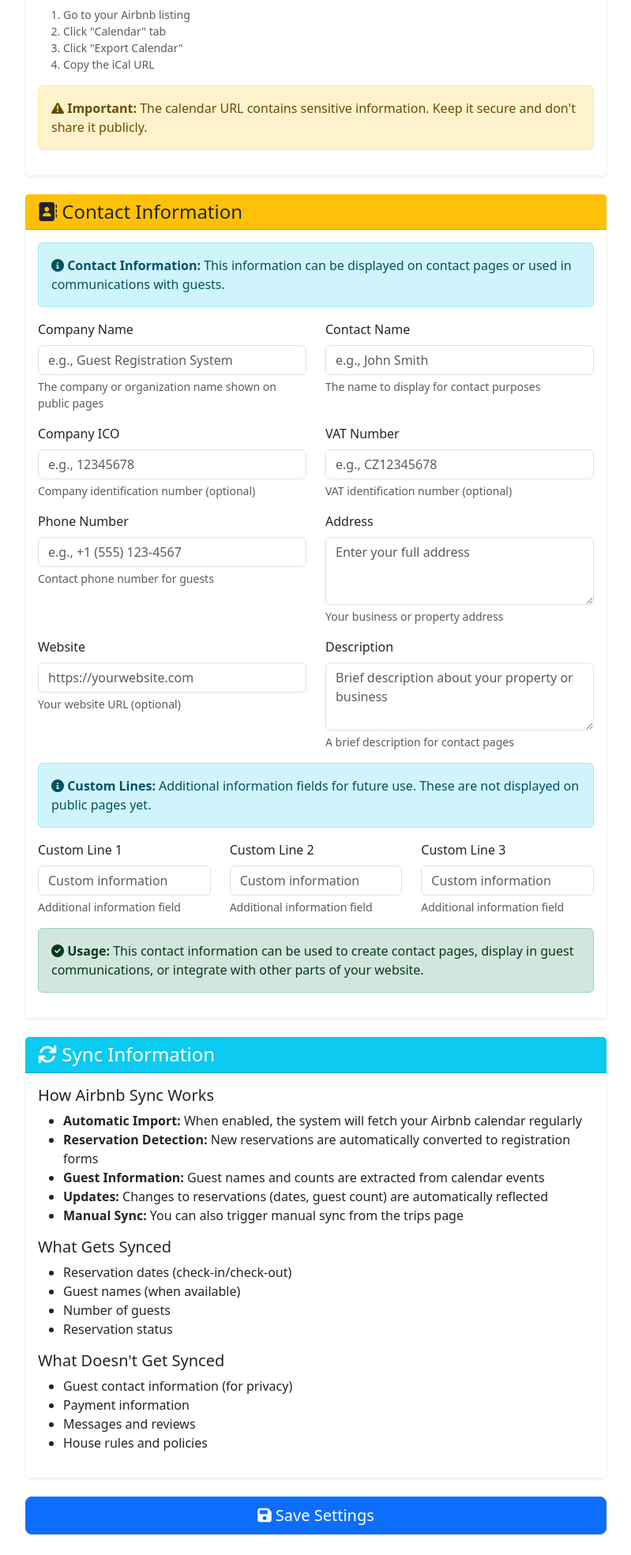
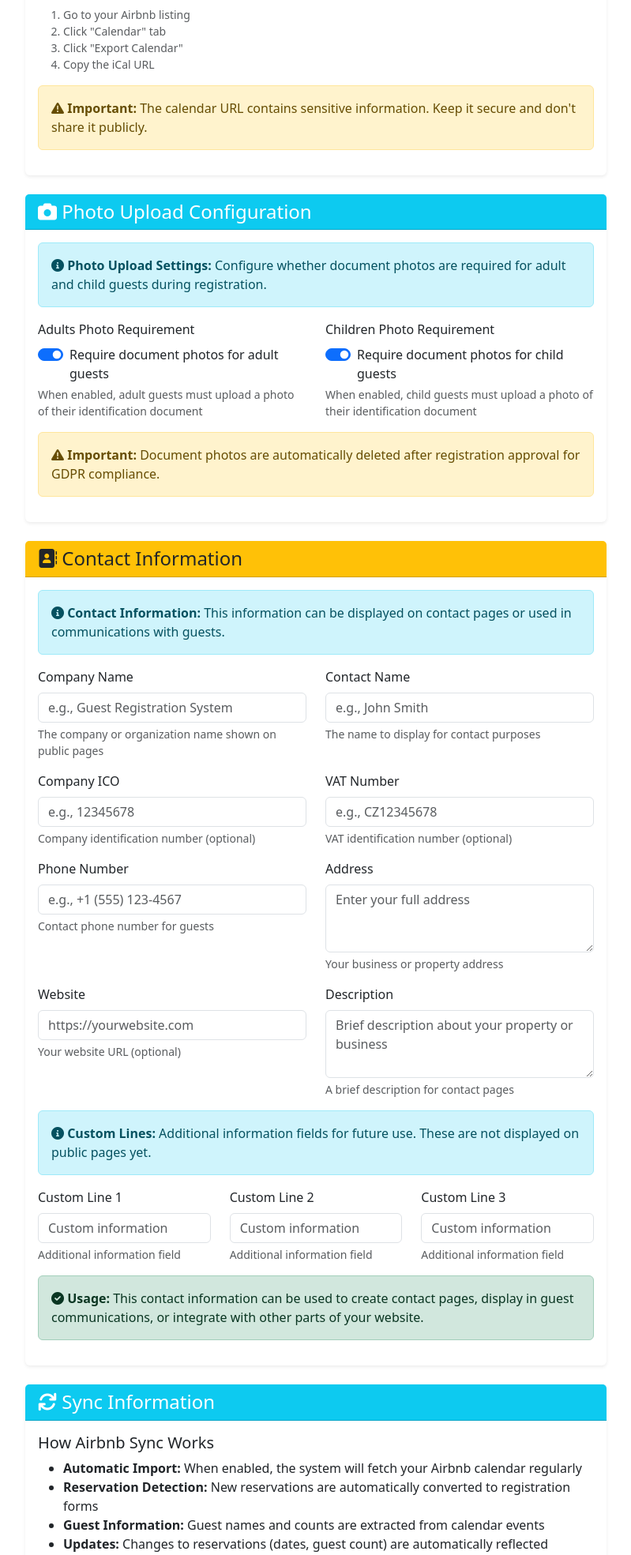
Before and after one commit to 32bit-s-r-o/guest-registration-system, a Flask app: page /admin/settings in a window 1280 px wide. Shown: the part 936-2905 px from the top of the page at 79% size, without its empty margins (240-1039 px from the left). Run offline with Flask 3, Linux system fonts and the light colour scheme; the visitor is signed in with stand-in values (Sample User, id 1).

Commit message:
Implement photo upload requirements for guests in registration process
Add configuration options for requiring document photos for adult and child guests during registration. Update the Admin model to include photo upload settings, modify the registration form to handle age categories, and implement logic to enforce photo requirements based on admin settings. Enhance the registration template with dynamic photo upload requirements and update the admin settings page to manage these configurations. Update translations for new UI elements and messages related to photo upload requirements.

```diff
--- a/app.py
+++ b/app.py
@@ -116,6 +116,9 @@ class Admin(UserMixin, db.Model):
     contact_address = db.Column(db.Text)
     contact_website = db.Column(db.String(200))
     contact_description = db.Column(db.Text)
+    # Photo upload configuration
+    photo_required_adults = db.Column(db.Boolean, default=True)  # Require photos for adults
+    photo_required_children = db.Column(db.Boolean, default=True)  # Require photos for children
     # Additional custom lines (for future use)
     custom_line_1 = db.Column(db.String(200))
     custom_line_2 = db.Column(db.String(200))
@@ -150,6 +153,7 @@ class Registration(db.Model):
     email = db.Column(db.String(120), nullable=False)
     status = db.Column(db.String(20), default='pending')  # pending, approved, rejected
     admin_comment = db.Column(db.Text)
+    language = db.Column(db.String(10), default='en')  # Store selected language
     created_at = db.Column(db.DateTime, default=datetime.utcnow)
     updated_at = db.Column(db.DateTime, default=datetime.utcnow, onupdate=datetime.utcnow)
     guests = db.relationship('Guest', backref='registration', lazy=True, cascade='all, delete-orphan')
@@ -161,6 +165,7 @@ class Guest(db.Model):
     registration_id = db.Column(db.Integer, db.ForeignKey(f'{app.config["TABLE_PREFIX"]}registration.id'), nullable=False)
     first_name = db.Column(db.String(100), nullable=False)
     last_name = db.Column(db.String(100), nullable=False)
+    age_category = db.Column(db.String(20), nullable=False, default='adult')  # adult, child
     document_type = db.Column(db.String(50), nullable=False)  # passport, driving_license, citizen_id
     document_number = db.Column(db.String(100), nullable=False)
     document_image = db.Column(db.String(255))  # File path to uploaded image
@@ -445,7 +450,8 @@ def submit_confirm_code():
 def register(trip_id):
     """Registration form for a specific trip."""
     trip = Trip.query.get_or_404(trip_id)
-    return render_template('register.html', trip=trip)
+    admin = Admin.query.get(trip.admin_id)
+    return render_template('register.html', trip=trip, admin=admin)
 
 @app.route('/register/<confirm_code>')
 def register_by_code(confirm_code):
@@ -455,61 +461,85 @@ def register_by_code(confirm_code):
         flash(_('Invalid confirmation code. Please check your code and try again.'), 'error')
         return redirect(url_for('register_landing'))
 
-    return render_template('register.html', trip=trip)
+    admin = Admin.query.get(trip.admin_id)
+    return render_template('register.html', trip=trip, admin=admin)
 
 @app.route('/register/id/<int:trip_id>', methods=['POST'])
 def submit_registration(trip_id):
     trip = Trip.query.get_or_404(trip_id)
+    admin = Admin.query.get(trip.admin_id)
 
     # Get form data
     email = request.form.get('email')
+    language = session.get('lang', 'en')  # Get current language from session
     guests_data = []
 
     # Collect guest data
-    for i in range(trip.max_guests):
-        first_name = request.form.get(f'first_name_{i}')
-        last_name = request.form.get(f'last_name_{i}')
-        document_type = request.form.get(f'document_type_{i}')
-        document_number = request.form.get(f'document_number_{i}')
-        gdpr_consent = request.form.get(f'gdpr_consent_{i}') == 'on'
-
-        if first_name and last_name:  # Only add if guest data is provided
-            guests_data.append({
-                'first_name': first_name,
-                'last_name': last_name,
-                'document_type': document_type,
-                'document_number': document_number,
-                'gdpr_consent': gdpr_consent
-            })
+    guest_index = 1
+    while True:
+        first_name = request.form.get(f'first_name_{guest_index}')
+        last_name = request.form.get(f'last_name_{guest_index}')
+        age_category = request.form.get(f'age_category_{guest_index}')
+        document_type = request.form.get(f'document_type_{guest_index}')
+        document_number = request.form.get(f'document_number_{guest_index}')
+        gdpr_consent = request.form.get(f'gdpr_consent_{guest_index}') == 'on'
+
+        if not first_name or not last_name:  # Stop if no more guest data
+            break
+
+        # Check photo requirement based on age category and admin settings
+        photo_required = False
+        if age_category == 'adult' and admin.photo_required_adults:
+            photo_required = True
+        elif age_category == 'child' and admin.photo_required_children:
+            photo_required = True
+
+        # Check if photo is uploaded when required
+        document_image = request.files.get(f'document_image_{guest_index}')
+        if photo_required and (not document_image or not document_image.filename):
+            flash(_('Document photo is required for %(age_category)s guests', age_category=age_category), 'error')
+            return redirect(request.url)
+
+        guests_data.append({
+            'first_name': first_name,
+            'last_name': last_name,
+            'age_category': age_category,
+            'document_type': document_type,
+            'document_number': document_number,
+            'gdpr_consent': gdpr_consent,
+            'photo_required': photo_required
+        })
+
+        guest_index += 1
 
     # Handle file uploads
-    files = request.files.getlist('document_images')
     uploaded_files = []
-
-    for file in files:
-        if file and file.filename:
-            filename = secure_filename(f"{uuid.uuid4()}_{file.filename}")
+    for i, guest_data in enumerate(guests_data):
+        document_image = request.files.get(f'document_image_{i+1}')
+        if document_image and document_image.filename:
+            filename = secure_filename(f"{uuid.uuid4()}_{document_image.filename}")
             file_path = os.path.join(app.config['UPLOAD_FOLDER'], filename)
-            file.save(file_path)
+            document_image.save(file_path)
             uploaded_files.append(filename)
+        else:
+            uploaded_files.append(None)
 
     # Handle invoice request
-    invoice_request = request.form.get('request_invoice') == 'on'
+    invoice_request = request.form.get('invoice_request') == 'on'
     invoice_data = None
 
     if invoice_request:
         invoice_data = {
-            'company_name': request.form.get('invoice_company_name'),
-            'vat_number': request.form.get('invoice_vat_number'),
-            'address': request.form.get('invoice_address'),
-            'currency': request.form.get('invoice_currency', 'EUR'),
-            'notes': request.form.get('invoice_notes')
+            'client_name': request.form.get('invoice_name'),
+            'vat_number': request.form.get('invoice_vat'),
+            'address': request.form.get('invoice_address')
         }
 
     # Store in session for confirmation
     session['registration_data'] = {
         'trip_id': trip_id,
         'email': email,
+        'language': language,
         'guests': guests_data,
         'uploaded_files': uploaded_files,
         'invoice_request': invoice_request,
@@ -539,7 +569,8 @@ def submit_for_approval():
     # Create registration
     registration = Registration(
         trip_id=data['trip_id'],
-        email=data['email']
+        email=data['email'],
+        language=data.get('language', 'en')
     )
     db.session.add(registration)
     db.session.flush()  # Get the registration ID
@@ -550,6 +581,7 @@ def submit_for_approval():
             registration_id=registration.id,
             first_name=guest_data['first_name'],
             last_name=guest_data['last_name'],
+            age_category=guest_data['age_category'],
             document_type=guest_data['document_type'],
             document_number=guest_data['document_number'],
             document_image=data['uploaded_files'][i] if i < len(data['uploaded_files']) else None,
@@ -563,7 +595,7 @@ def submit_for_approval():
         invoice_number = f"INV-{datetime.now().strftime('%Y%m%d')}-{Invoice.query.filter_by(admin_id=trip.admin_id).count() + 1:03d}"
 
         # Determine client name
-        client_name = data['invoice_data']['company_name'] if data['invoice_data']['company_name'] else f"{data['guests'][0]['first_name']} {data['guests'][0]['last_name']}"
+        client_name = data['invoice_data']['client_name'] if data['invoice_data']['client_name'] else f"{data['guests'][0]['first_name']} {data['guests'][0]['last_name']}"
 
         # Create draft invoice
         invoice = Invoice(
@@ -663,6 +695,10 @@ def admin_settings():
         current_user.airbnb_listing_id = request.form.get('airbnb_listing_id')
         current_user.airbnb_calendar_url = request.form.get('airbnb_calendar_url')
         current_user.airbnb_sync_enabled = request.form.get('airbnb_sync_enabled') == 'on'
+
+        # Update photo upload settings
+        current_user.photo_required_adults = request.form.get('photo_required_adults') == 'on'
+        current_user.photo_required_children = request.form.get('photo_required_children') == 'on'
 
         # Update password if provided
         new_password = request.form.get('new_password')
@@ -1330,6 +1366,7 @@ def seed_data():
                     registration_id=registration.id,
                     first_name=guest_data['first_name'],
                     last_name=guest_data['last_name'],
+                    age_category=guest_data['age_category'],
                     document_type=guest_data['document_type'],
                     document_number=guest_data['document_number'],
                     document_image=image_filename,  # Use copied image filename
@@ -1665,6 +1702,7 @@ def seed_reset():
                     registration_id=registration.id,
                     first_name=guest_data['first_name'],
                     last_name=guest_data['last_name'],
+                    age_category=guest_data['age_category'],
                     document_type=guest_data['document_type'],
                     document_number=guest_data['document_number'],
                     document_image=image_filename,  # Use copied image filename
--- a/templates/admin/settings.html
+++ b/templates/admin/settings.html
@@ -132,6 +132,61 @@
                         <i class="fas fa-exclamation-triangle"></i>
                         <strong>{{ _('Important') }}:</strong> {{ _('The calendar URL contains sensitive information.
                         Keep it secure and don\'t share it publicly.') }}
+                    </div>
+                </div>
+            </div>
+
+            <!-- Photo Upload Configuration -->
+            <div class="card border-0 shadow-sm mb-4">
+                <div class="card-header bg-info text-white">
+                    <h4 class="mb-0"><i class="fas fa-camera"></i> {{ _('Photo Upload Configuration') }}</h4>
+                </div>
+                <div class="card-body">
+                    <div class="alert alert-info" role="alert">
+                        <i class="fas fa-info-circle"></i>
+                        <strong>{{ _('Photo Upload Settings') }}:</strong> {{ _('Configure whether document photos are
+                        required for adult and child guests during registration.') }}
+                    </div>
+
+                    <div class="row">
+                        <div class="col-md-6">
+                            <div class="mb-3">
+                                <label for="photo_required_adults" class="form-label">{{ _('Adults Photo Requirement')
+                                    }}</label>
+                                <div class="form-check form-switch">
+                                    <input class="form-check-input" type="checkbox" id="photo_required_adults"
+                                        name="photo_required_adults" {% if current_user.photo_required_adults
+                                        %}checked{% endif %}>
+                                    <label class="form-check-label" for="photo_required_adults">
+                                        {{ _('Require document photos for adult guests') }}
+                                    </label>
+                                </div>
+                                <div class="form-text">{{ _('When enabled, adult guests must upload a photo of their
+                                    identification document') }}</div>
+                            </div>
+                        </div>
+                        <div class="col-md-6">
+                            <div class="mb-3">
+                                <label for="photo_required_children" class="form-label">{{ _('Children Photo
+                                    Requirement') }}</label>
+                                <div class="form-check form-switch">
+                                    <input class="form-check-input" type="checkbox" id="photo_required_children"
+                                        name="photo_required_children" {% if current_user.photo_required_children
+                                        %}checked{% endif %}>
+                                    <label class="form-check-label" for="photo_required_children">
+                                        {{ _('Require document photos for child guests') }}
+                                    </label>
+                                </div>
+                                <div class="form-text">{{ _('When enabled, child guests must upload a photo of their
+                                    identification document') }}</div>
+                            </div>
+                        </div>
+                    </div>
+
+                    <div class="alert alert-warning" role="alert">
+                        <i class="fas fa-exclamation-triangle"></i>
+                        <strong>{{ _('Important') }}:</strong> {{ _('Document photos are automatically deleted after
+                        registration approval for GDPR compliance.') }}
                     </div>
                 </div>
             </div>
```
Also changed, not shown: migrate_age_language_photo.py (added, +105 -0 lines), templates/register.html (+49 -6 lines), translations/cs/LC_MESSAGES/messages.po, translations/en/LC_MESSAGES/messages.po.
